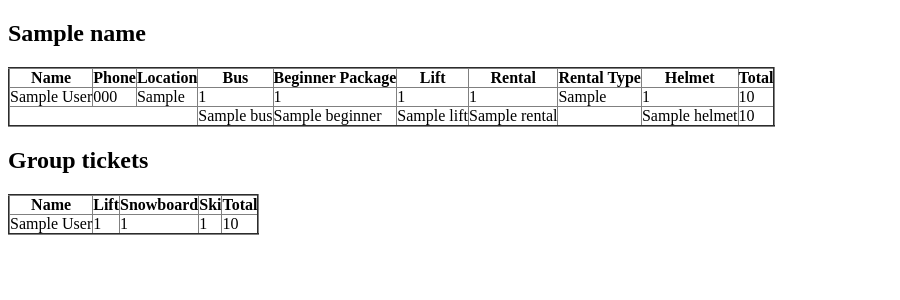
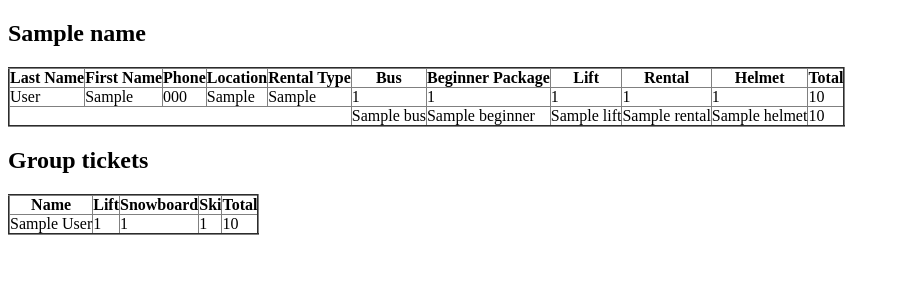
Before and after one commit to zcmyth/start, a Flask app: template client/templates/status.html in a window 1280 px wide. Shown: the top 300 px of the page, without its empty margins (0-900 px from the left). Run offline with Flask 2, Linux system fonts and the light colour scheme; tables that the repository leaves empty hold one stand-in row (Sample ...); the template is opened without the code that fills it: values named after a table or form of the project are taken from there, most other values are stand-ins (such as "Sample title", 1, 10 or a date in 2020).

Commit message:
fix the status table

```diff
--- a/client/templates/status.html
+++ b/client/templates/status.html
@@ -12,38 +12,39 @@
   <h2>{{name}}</h2>
   <table border="2" cellpadding="0" cellspacing="0" style="border-collapse:collapse;">
     <tr>
-      <th>Name</th>
+      <th>Last Name</th>
+      <th>First Name</th>
       <th>Phone</th>
       <th>Location</th>
+      <th>Rental Type</th>
       <th>Bus</th>
       <th>Beginner Package</th>
       <th>Lift</th>
       <th>Rental</th>
-      <th>Rental Type</th>
       <th>Helmet</td>
       <th>Total</th>
     </tr>
   {% for order in orders %}
     <tr>
-      <td>{{order.first_name}} {{order.last_name}}</td>
+      <td>{{order.last_name | capitalize}}</td>
+      <td>{{order.first_name | capitalize}}</td>
       <td>{{order.phone}}</td>
       <td>{{order.location}}</td>
+      <td>{{order.rental_type}}</td>
       <td>{{order.bus + 0}}</td>
       <td>{{order.beginner + 0}}</td>
       <td>{{order.lift + 0}}</td>
       <td>{{order.rental + 0}}</td>
-      <td>{{order.rental_type}}</td>
       <td>{{order.helmet + 0}}</td>
       <td>{{order.total}}</td>
     </tr>
   {% endfor %}
     <tr>
-      <td colspan="3"></td>
+      <td colspan="5"></td>
       <td>{{status.bus}}</td>
       <td>{{status.beginner}}</td>
       <td>{{status.lift}}</td>
       <td>{{status.rental}}</td>
-      <td></td>
       <td>{{status.helmet}}</td>
       <td>{{status.total}}</td>
     </tr>
--- a/server/start/events.py
+++ b/server/start/events.py
@@ -20,7 +20,7 @@ def get_event_order_status(id):
     orders = Order.query.filter_by(
         event_id=id,
         status='PAID'
-    ).order_by(Order.location).order_by(Order.first_name).all()
+    ).order_by(Order.location).order_by(Order.last_name).all()
     s = {
         'bus': 0,
         'lift': 0,
```
